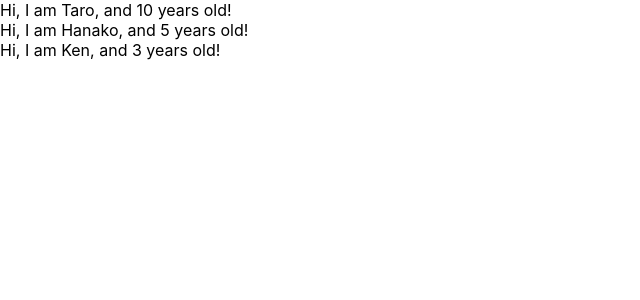
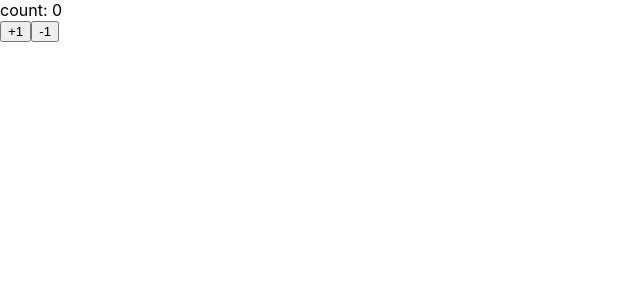
Before and after one commit to kohei-kubota/react-dev, a React (Create React App) app: page / in a window 1280 px wide. Shown: the top 300 px of the page, without its empty margins (0-640 px from the left). Built offline with nearby package versions, Linux system fonts and the light colour scheme.

Commit message:
learn state

```diff
--- a/src/App.js
+++ b/src/App.js
@@ -1,5 +1,5 @@
-import React from 'react';
-import PropTypes from 'prop-types';
+import React, {Component} from 'react';
+// import PropTypes from 'prop-types';
 
 // function App() {
 //   const greeting = 'Hi, Tom!'
@@ -7,34 +7,34 @@
 //   return dom;
 // }
 
-const App = () => {
-  const profiles = [
-    { name: 'Taro', age: 10 },
-    { name: 'Hanako', age: 5 },
-    { name: 'Ken', age: 3}
-  ]
-  return (
-    <div>
-      {
-        profiles.map((profile, index) => {
-          return <User name={profile.name} age={profile.age} key={index} />
-        })
-      }
-    </div>
-  )
-}
+const App = () => (<Counter></Counter>)
 
-const User = (props) => {
-  return <div>Hi, I am {props.name}, and {props.age} years old!</div>
-}
+class Counter extends Component {
+  constructor(props) {
+    super(props)
+    console.log(this.state)
+    this.state = {count:0}
+  }
 
-// User.defaultProps = {
-//   age: 1
-// }
+  handlePlusButton = () => {
+    // const count = this.state.count
+    this.setState({count: this.state.count + 1})
+  }
 
-User.propTypes = {
-  name: PropTypes.string,
-  age: PropTypes.number.isRequired
+  handleMinusButton = () => {
+    this.setState({count: this.state.count - 1})
+  }
+
+  render() {
+    console.log(this.state)
+    return (
+      <React.Fragment>
+        <div>count: {this.state.count}</div>
+        <button onClick={this.handlePlusButton}>+1</button>
+        <button onClick={this.handleMinusButton}>-1</button>
+      </React.Fragment>
+    )
+  }
 }
 
 export default App;
```
